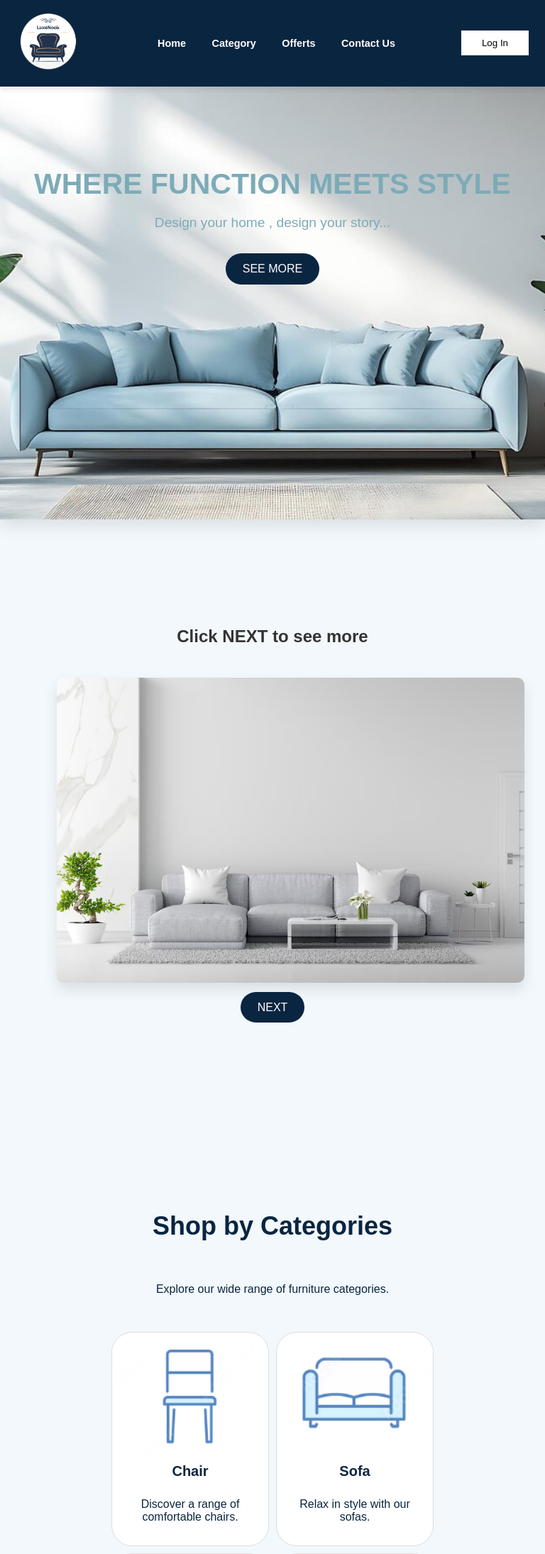
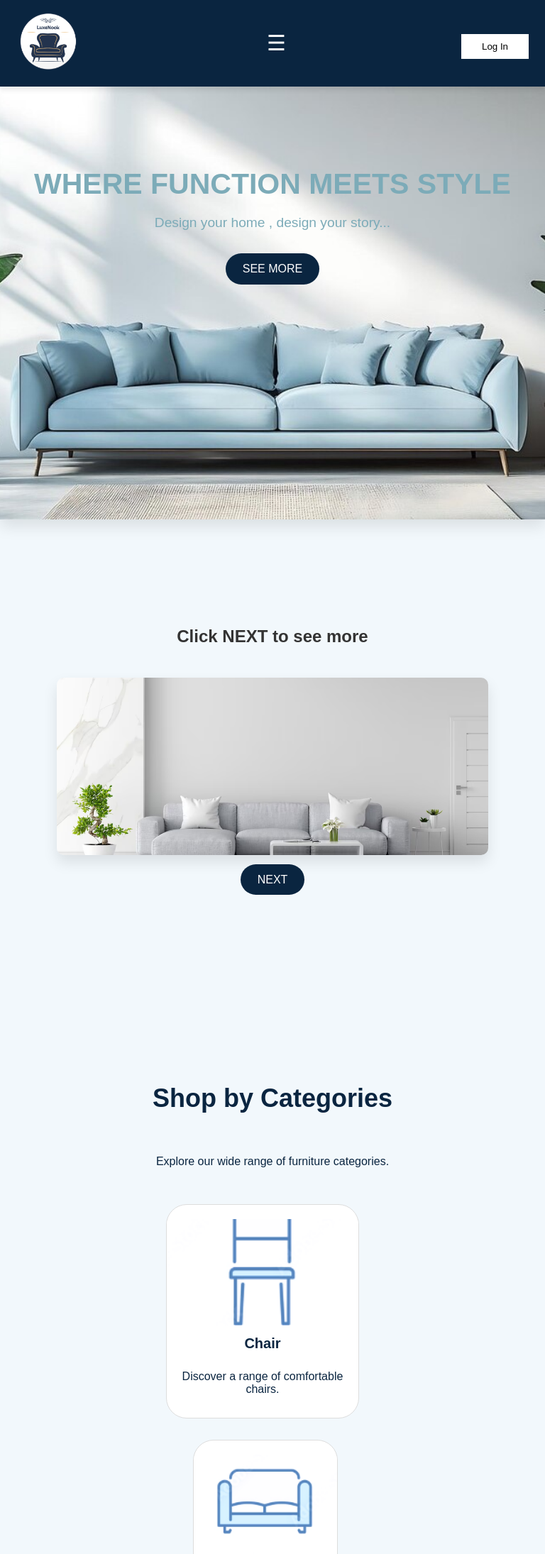
Before and after one commit to ishowbeha/Projekti, a PHP site: page / in a window 768 px wide. Shown: the top 2190 px of the page at 71% size. Run offline with PHP 8.4, Linux system fonts and the light colour scheme.

Commit message:
Responsivi i home dhe hamburger icon por jo i rregulluar mire

```diff
--- a/index.html
+++ b/index.html
@@ -12,19 +12,20 @@
 
     <header class="header">
         <div class="navbar">
-
             <div class="logo">
                 <img id="logo1" src="Icons/LogoKryesorePaBackground.png" alt="Logo" />
             </div>
-            <nav>
+            <div class="hamburger" onclick="toggleMenu()">
+                &#9776; <!-- This is the hamburger icon -->
+            </div>
+            <nav id="nav-links">
                 <a href="index.html">Home</a>
-                <a href="index.html#categories" >Category</a>
-                <a href="index.html#slider-seksioni" >Offerts</a>
+                <a href="index.html#categories">Category</a>
+                <a href="index.html#slider-seksioni">Offerts</a>
                 <a href="index.html#footer">Contact Us</a>
-
             </nav>
             <div id="loginDiv">
-              <a href="LogIn1.html"> <button id="butoniLogIn">Log In</button></a>
+                <a href="LogIn1.html"><button id="butoniLogIn">Log In</button></a>
             </div>
         </div>
     </header>
--- a/script.js
+++ b/script.js
@@ -47,3 +47,8 @@
 
 
     setInterval(ndrroSlider, 1500);
+
+    function toggleMenu() {
+        const navLinks = document.getElementById('nav-links');
+        navLinks.classList.toggle('active');
+    }
--- a/style.css
+++ b/style.css
@@ -139,11 +139,12 @@ div #ShikoMEShumeID{
     margin: 71px 0px 44px 0px;
 }
 #kontenti #slideshow {
-    width: 659px;
-    height: 430px;
+    width: 100%; /* Make the slideshow take the full width of its container */
+    max-width: 659px; /* Set a maximum width for larger screens */
+    height: 250px; /* Set a fixed height for the slideshow */
     border-radius: 10px;
-    object-fit: cover;
-    box-shadow: 0 10px 20px rgba(0, 0, 0, 0.1);
+    object-fit: cover; /* Ensure the image covers the area without distortion */
+    box-shadow: 0 10px 20px rgba(0, 0, 0, 0.1); /* Add shadow for depth */
 }
 
 .next-btn {
@@ -364,3 +365,119 @@ div .category-link{
 #p , #a{
     color: white;
 }
+.hamburger {
+    display: none; /* Hide by default */
+    font-size: 30px;
+    cursor: pointer;
+}
+
+/* Navigation links */
+#nav-links {
+    display: flex;
+}
+
+#nav-links a {
+    color: white;
+    margin: 0 1rem;
+    text-decoration: none;
+    font-size: 0.9rem;
+    font-weight: bold;
+    transition: color 0.3s ease;
+}
+#nav-links {
+    display: flex;
+}
+
+#nav-links a {
+    color: white;
+    margin: 0 1rem;
+    text-decoration: none;
+    font-size: 0.9rem;
+    font-weight: bold;
+    transition: color 0.3s ease;
+}
+.slider-seksioni {
+    display: flex;
+    flex-direction: column; /* Stack elements vertically on smaller screens */
+    justify-content: center;
+    align-items: center;
+    padding: 20px; /* Reduce padding for smaller screens */
+    background-color: white;
+    border-radius: 23px;
+    max-width: 1200px; /* Set a maximum width for larger screens */
+    margin: auto; /* Center the section */
+}
+
+/* Responsive adjustments */
+@media (min-width: 768px) {
+    .slider-seksioni {
+        padding: 250px; /* Use larger padding on larger screens */
+        flex-direction: row; /* Align items in a row on larger screens */
+    }
+}
+/* Responsive styles */
+@media (max-width: 768px) {
+    .hamburger {
+        display: block; /* Show hamburger on small screens */
+    }
+
+    #nav-links {
+        display: none; /* Hide links by default */
+        flex-direction: column;
+        position: absolute;
+        top: 60px; /* Adjust based on your header height */
+        right: 0;
+        background-color: #0a2540; /* Background color for dropdown */
+        width: 100%; /* Full width */
+        padding: 1rem 0; /* Add some padding */
+    }
+
+    #nav-links.active {
+        display: flex; /* Show links when active */
+    }
+
+    #nav-links a {
+        margin: 10px 0; /* Spacing for vertical links */
+        padding: 10px 20px; /* Add padding for better touch targets */
+        font-size: 1rem; /* Adjust font size */
+    }
+
+    #loginDiv {
+        margin-top: 10px; /* Adjust login button position */
+        text-align: center; /* Center the login button */
+    }
+
+    #butoniLogIn {
+        width: 100%; /* Full width on mobile */
+        margin: 0; /* Remove margin */
+    }
+}
+
+/* Additional responsive styles for other sections */
+@media (max-width: 768px) {
+    .categories-grid {
+        flex-direction: column; /* Stack categories vertically */
+        align-items: center; /* Center align */
+    }
+
+    .category-card {
+        width: 90%; /* Full width for cards on mobile */
+        margin-bottom: 20px; /* Space between cards */
+    }
+
+    .slider-container {
+        flex-direction: column; /* Stack slider elements vertically */
+        align-items: center; /* Center align */
+    }
+
+    .slider-informacion {
+        width: 100%; /* Full width for slider info */
+        text-align: center; /* Center text */
+    }
+
+    .slider img {
+        height: auto; /* Maintain aspect ratio */
+        max-width: 100%; /* Responsive image */
+        height: 210px;
+    }
+}
```
